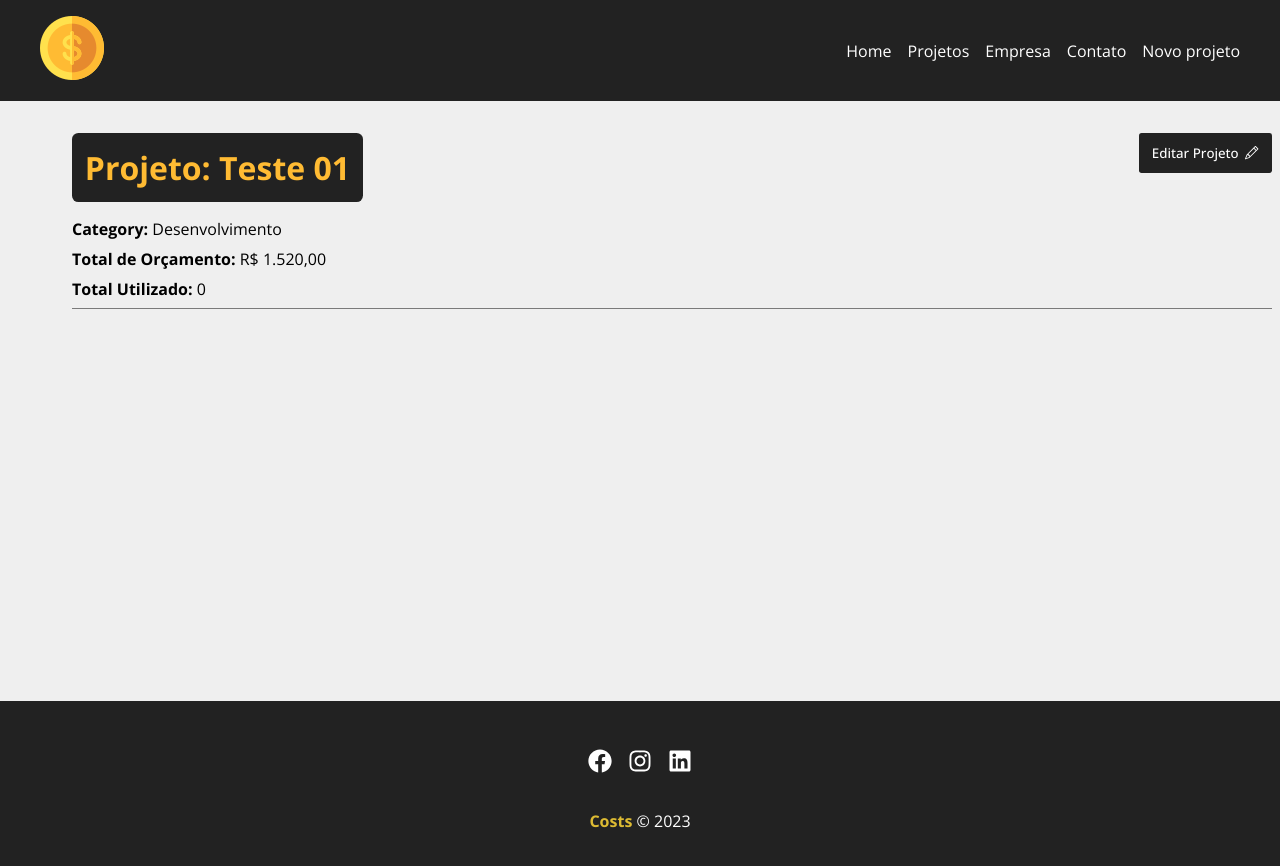
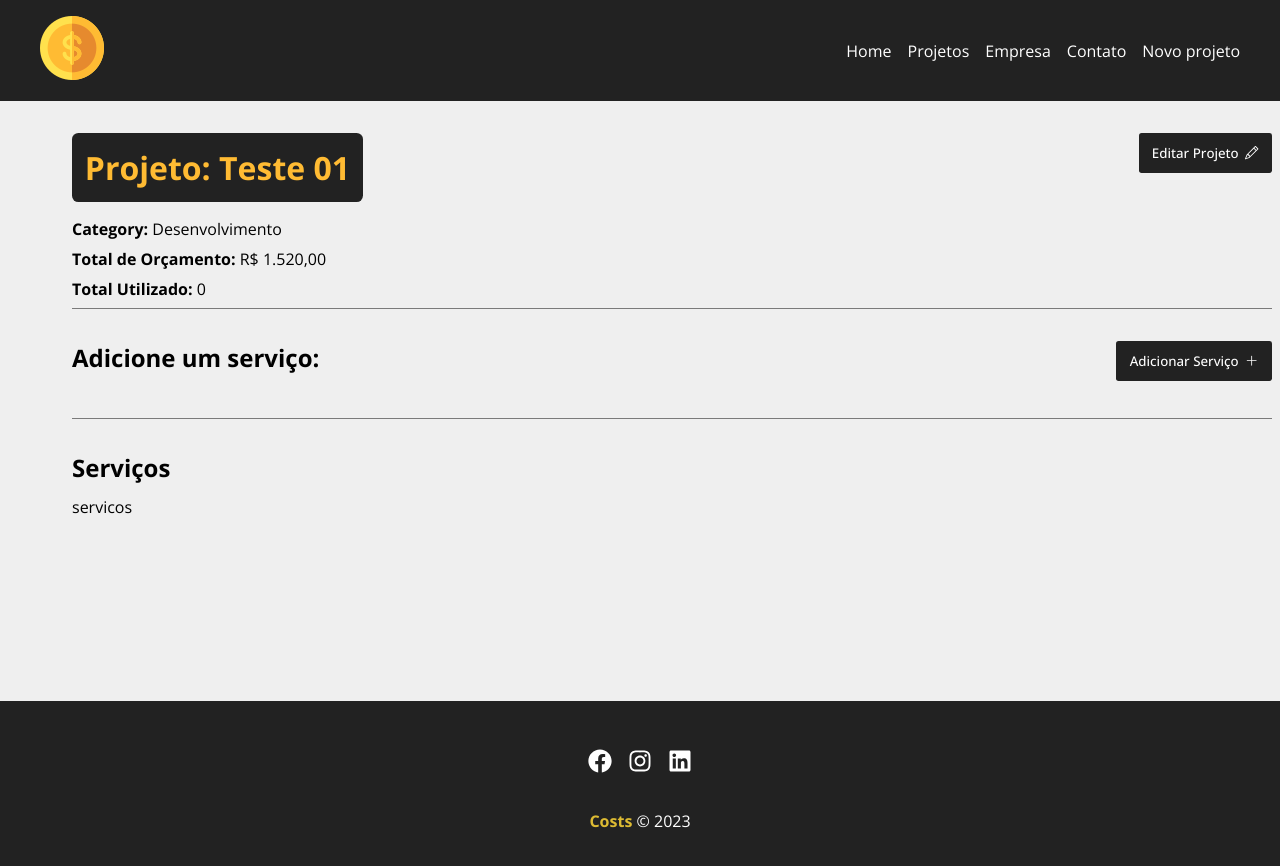
Before and after one commit to Valentim-Gab/React-course_Matheus-Battisti-Hora-de-Codar, a React (Create React App) app in the folder costs/: page /project/1 in a window 1280 px wide. Shown: the top 866 px of the page. Built offline with nearby package versions, Linux system fonts and the light colour scheme; data requests are answered from the project's data file.

Commit message:
Criando área de serviços - #33

```diff
--- a/costs/src/components/pages/Project.module.css
+++ b/costs/src/components/pages/Project.module.css
@@ -23,8 +23,7 @@
   font-weight: bold;
 }
 
-.details_container,
-.service_form_container {
+.details_container {
   border-bottom: 1px solid #7a7a7a;
   display: flex;
   justify-content: space-between;
@@ -54,3 +53,21 @@
 .project_info {
   width: 100%;
 }
+
+.service_form_container {
+  padding: 2em 0;
+  border-bottom: 1px solid #7a7a7a;
+}
+
+.service_form_container .service_form_header {
+  display: flex;
+  justify-content: space-between;
+}
+
+.service_form_container .service_form_body {
+
+}
+
+.services_container {
+  padding: 2em 0;
+}
--- a/costs/src/components/pages/Project.tsx
+++ b/costs/src/components/pages/Project.tsx
@@ -7,7 +7,7 @@ import { Container } from '../layout/Container.tsx'
 import { ProjectService } from '../../services/ProjectService.ts'
 import { ProjectForm } from '../project/ProjectForm.tsx'
 import { Messages } from '../layout/Messages.tsx'
-import { BsPencil, BsXLg} from 'react-icons/bs'
+import { BsPencil, BsXLg, BsPlusLg } from 'react-icons/bs'
 
 export const Project = () => {
   const { id } = useParams()
@@ -15,6 +15,7 @@ export const Project = () => {
   const [showProjectForm, setShowProjectForm] = useState(false)
   const [message, setMessage] = useState()
   const [typeMessage, setTypeMessage] = useState()
+  const [showServiceForm, setShowServiceForm] = useState(false)
   const projectService = useMemo(() => new ProjectService(), [])
 
   useEffect(() => {
@@ -26,6 +27,8 @@ export const Project = () => {
   }, [id, projectService])
 
   function updateProject(project) {
+    setMessage('')
+
     if (project.budget < project.cost) {
       setMessage('Orçamento deve ser maior que o custo')
       setTypeMessage('error')
@@ -47,6 +50,10 @@ export const Project = () => {
 
   function toggleProjectForm() {
     setShowProjectForm(!showProjectForm)
+  }
+
+  function toggleServiceForm() {
+    setShowServiceForm(!showServiceForm)
   }
 
   return (
@@ -90,6 +97,33 @@ export const Project = () => {
                 </div>
               )}
             </div>
+            <div className={styles.service_form_container}>
+              <div className={styles.service_form_header}>
+                <h2>Adicione um serviço:</h2>
+                <button className={styles.btn} onClick={toggleServiceForm}>
+                  {showServiceForm ? (
+                    <>
+                      Fechar <BsXLg />
+                    </>
+                  ) : (
+                    <>
+                      Adicionar Serviço <BsPlusLg />
+                    </>
+                  )}
+                </button>
+              </div>
+              <div className={styles.service_form_body}>
+                {showServiceForm && (
+                  <p>teste</p>
+                )}
+              </div>
+            </div>
+            <div className={styles.services_container}>
+              <h2>Serviços</h2>
+              <Container customClass='start'>
+                <p>servicos</p>
+              </Container>
+            </div>
           </Container>
         </div>
       )
```
Also changed, not shown: 1 other file (tests, documents, lock files or other folders).
